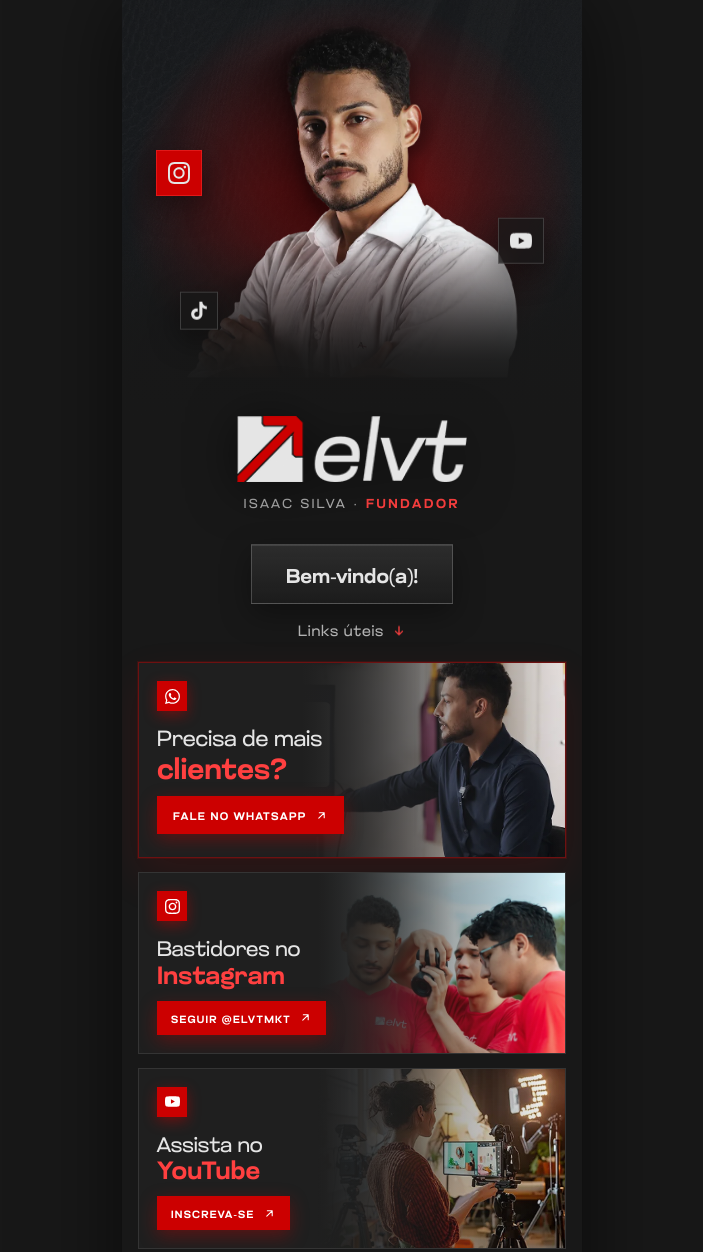
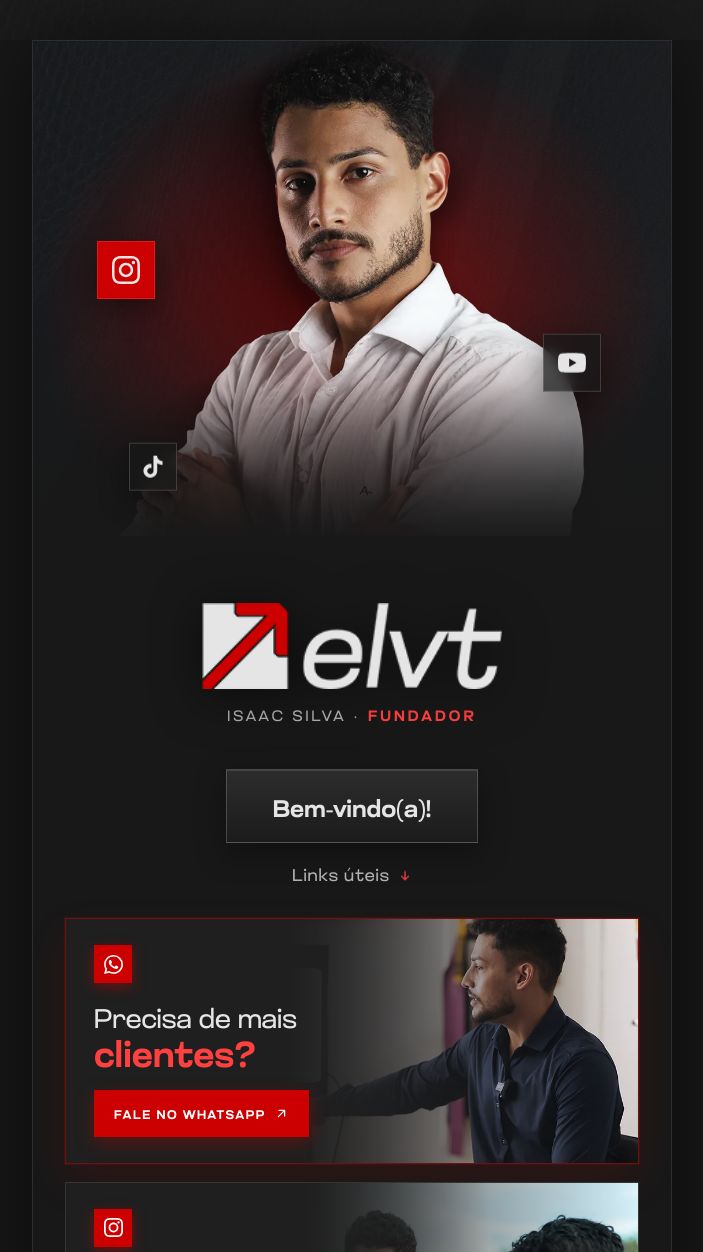
Before and after one commit to contatoelvtmkt-stack/ARVORE-DE-LINKS, a plain HTML site: page index.html in a window 1280 px wide. Shown: the top 1252 px of the page, without its empty margins (288-991 px from the left). Drawn offline with Linux system fonts and the light colour scheme.

Commit message:
Adiciona versão desktop: coluna única maior e centralizada
Co-Authored-By: Claude Opus 5.5 <noreply@anthropic.com>
Claude-Session: https://claude.ai/code/session_012qrbtFtJtthbg23RYz456L

```diff
--- a/css/links.css
+++ b/css/links.css
@@ -187,6 +187,42 @@ body::before{
   .card--main .card__title strong{font-size:25px}
 }
 
+/* ---------- DESKTOP: mesma coluna do celular, maior ---------- */
+@media (min-width:768px){
+  .page{max-width:640px;margin:40px auto;min-height:0;border:1px solid var(--line)}
+  .hero{height:720px}
+  .hero__photo{width:660px;bottom:95px}
+  .hero::after{height:380px}
+  .hero__brand{bottom:36px}
+  .hero__logo{width:300px}
+  .hero__tag{font-size:15px;margin-top:14px}
+  .float{width:58px;height:58px}
+  .float svg{width:28px;height:28px}
+  .float--1{left:64px;top:200px}
+  .float--2{right:70px;top:300px}
+  .float--3{left:96px;top:410px;width:48px;height:48px}
+  .float--3 svg{width:22px;height:22px}
+  .welcome{padding:8px 32px 32px}
+  .pill{padding:18px 46px;font-size:24px}
+  .welcome p{font-size:17px;margin-top:18px}
+  .links{gap:18px;padding:0 32px}
+  .card{min-height:200px}
+  .card__body{padding:26px 28px;max-width:68%}
+  .card__icon{width:38px;height:38px}
+  .card__icon svg{width:19px;height:19px}
+  .card__title{margin-top:18px;font-size:25px}
+  .card__title strong{font-size:31px}
+  .btn{margin-top:18px;padding:12px 18px;font-size:12px}
+  .btn svg{width:15px;height:15px}
+  .card--main{min-height:240px}
+  .card--main .card__title{font-size:27px}
+  .card--main .card__title strong{font-size:36px}
+  .card--main .btn{padding:14px 20px;font-size:12.5px}
+  .foot{padding:52px 32px 44px}
+  .foot__site{font-size:15px;padding:14px 26px}
+  .foot__logo{width:130px}
+}
+
 @media (prefers-reduced-motion:reduce){
   .js .in{transition:none;opacity:1;translate:0 0;filter:none}
   .js .hero__photo.in{translate:-62% 0}
```
